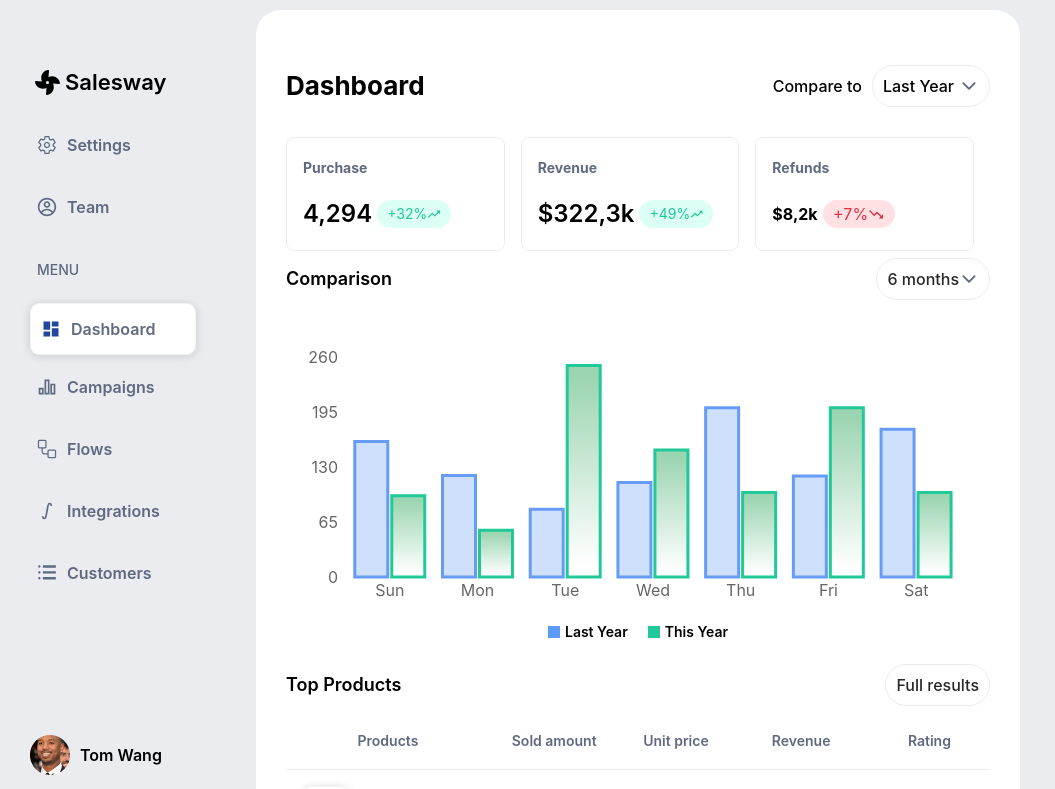
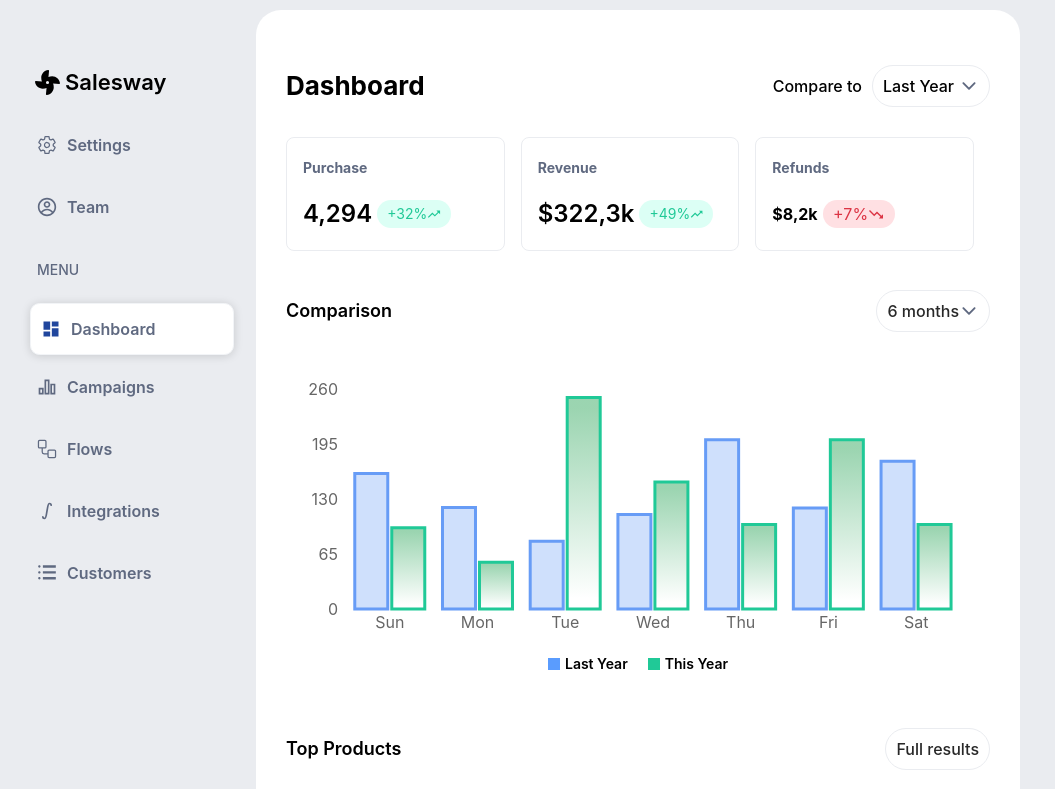
Before and after one commit to Yash0125/salesway, a React (Create React App) app: page / in a window 1280 px wide. Shown: the top 789 px of the page, without its empty margins (0-1055 px from the left). Built offline with nearby package versions, Linux system fonts and the light colour scheme; the HTML template or start-up script is replaced by a standard one.

Commit message:
style : sidebar & comparisonChart css added

```diff
--- a/src/compenents/ComparisonChart/ComparisonChart.css
+++ b/src/compenents/ComparisonChart/ComparisonChart.css
@@ -3,6 +3,7 @@
   justify-content: space-between;
   flex-direction: row;
   align-items: center;
+  margin-top: 2rem;
   /* padding: 0 1.5vw; */
 }
 
--- a/src/compenents/Sidebar/Sidebar.css
+++ b/src/compenents/Sidebar/Sidebar.css
@@ -4,7 +4,7 @@
   display: flex;
   justify-content: space-between;
   flex-direction: column;
-  height: 95vh;/*set manually value at last*/
+  height: auto;/*set manually value at last*/
   padding-left: 30px;
 }
 
@@ -78,7 +78,7 @@
   display: flex;
   justify-content: start;
   align-items: center;
-  width: 12vw;
+  width: 15vw;
   background-color: white;
 }
 
```
